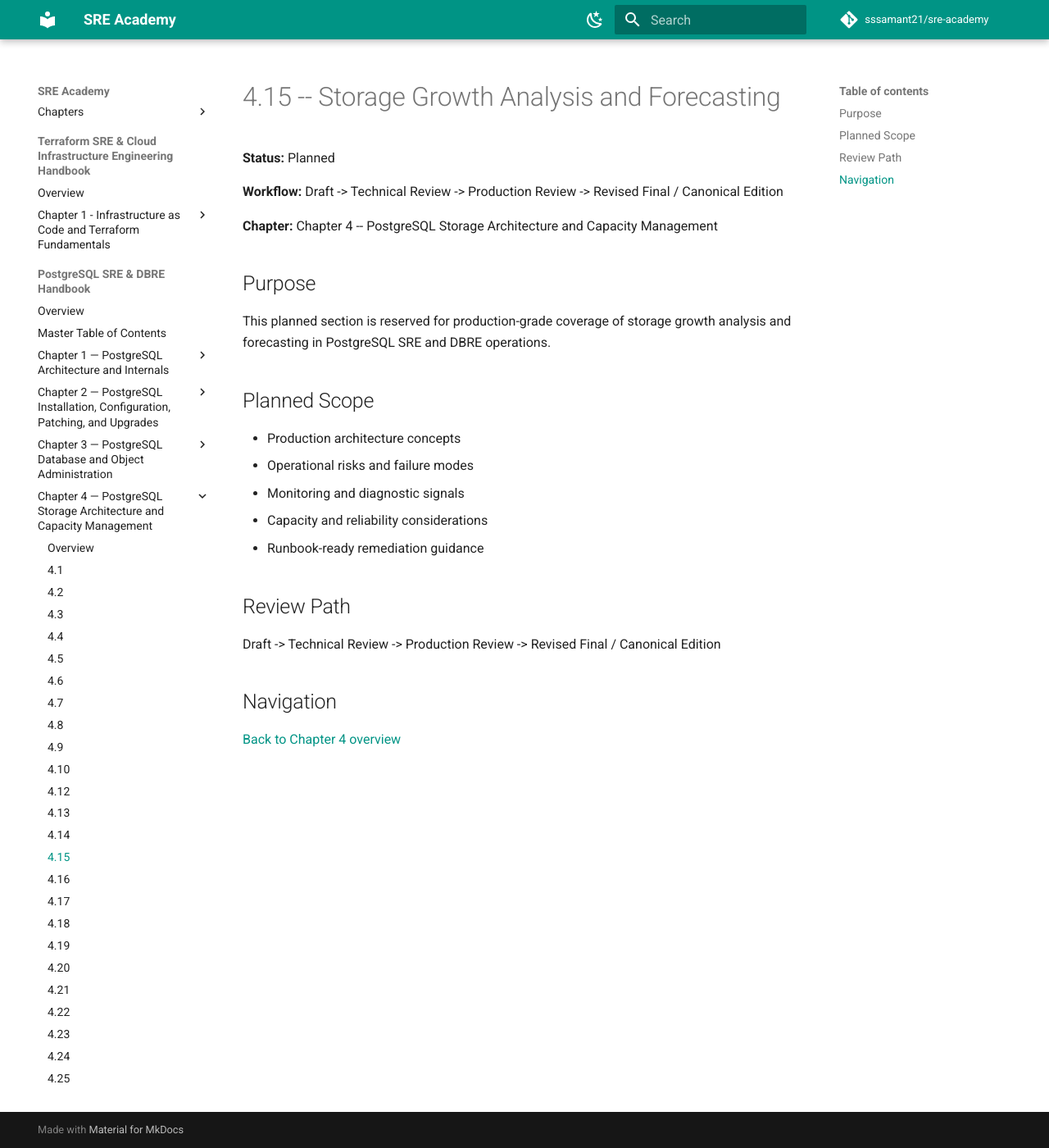
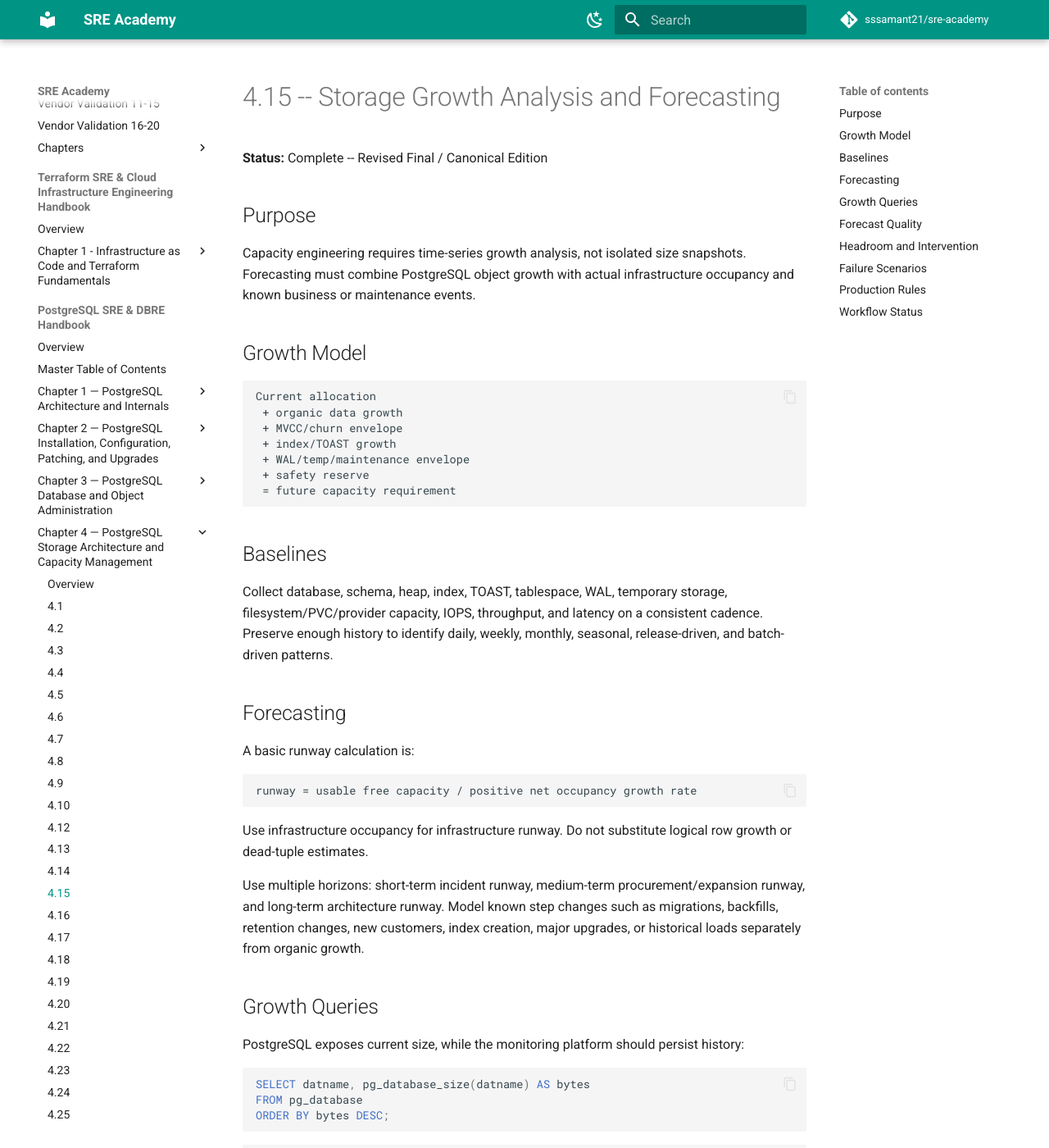
Before and after one commit to sssamant21/sre-academy, an MkDocs documentation site: the page built from docs/books/postgresql-sre-dbre-handbook/chapter-04/4.15-storage-growth-analysis-and-forecasting.md, in a window 1280 px wide and 1400 px high. Shown: the whole window at 82% size. Built offline with MkDocs 1.6.1 and Material for MkDocs 9.7.7, drawn with Linux system fonts in a browser that asks for light colours; comment, search, counter and statistics services are not loaded; some of the changed text lies outside the part shown.

Commit message:
docs(postgres): publish canonical section 4.15 storage forecasting

````diff
--- a/docs/books/postgresql-sre-dbre-handbook/chapter-04/4.15-storage-growth-analysis-and-forecasting.md
+++ b/docs/books/postgresql-sre-dbre-handbook/chapter-04/4.15-storage-growth-analysis-and-forecasting.md
@@ -1,27 +1,85 @@
 # 4.15 -- Storage Growth Analysis and Forecasting
 
-**Status:** Planned
-
-**Workflow:** Draft -> Technical Review -> Production Review -> Revised Final / Canonical Edition
-
-**Chapter:** Chapter 4 -- PostgreSQL Storage Architecture and Capacity Management
+**Status:** Complete -- Revised Final / Canonical Edition
 
 ## Purpose
 
-This planned section is reserved for production-grade coverage of storage growth analysis and forecasting in PostgreSQL SRE and DBRE operations.
+Capacity engineering requires time-series growth analysis, not isolated size snapshots. Forecasting must combine PostgreSQL object growth with actual infrastructure occupancy and known business or maintenance events.
 
-## Planned Scope
+## Growth Model
 
-- Production architecture concepts
-- Operational risks and failure modes
-- Monitoring and diagnostic signals
-- Capacity and reliability considerations
-- Runbook-ready remediation guidance
+```text
+Current allocation
+ + organic data growth
+ + MVCC/churn envelope
+ + index/TOAST growth
+ + WAL/temp/maintenance envelope
+ + safety reserve
+ = future capacity requirement
+```
 
-## Review Path
+## Baselines
 
-Draft -> Technical Review -> Production Review -> Revised Final / Canonical Edition
+Collect database, schema, heap, index, TOAST, tablespace, WAL, temporary storage, filesystem/PVC/provider capacity, IOPS, throughput, and latency on a consistent cadence. Preserve enough history to identify daily, weekly, monthly, seasonal, release-driven, and batch-driven patterns.
 
-## Navigation
+## Forecasting
 
-[Back to Chapter 4 overview](index.md)
+A basic runway calculation is:
+
+```text
+runway = usable free capacity / positive net occupancy growth rate
+```
+
+Use infrastructure occupancy for infrastructure runway. Do not substitute logical row growth or dead-tuple estimates.
+
+Use multiple horizons: short-term incident runway, medium-term procurement/expansion runway, and long-term architecture runway. Model known step changes such as migrations, backfills, retention changes, new customers, index creation, major upgrades, or historical loads separately from organic growth.
+
+## Growth Queries
+
+PostgreSQL exposes current size, while the monitoring platform should persist history:
+
+```sql
+SELECT datname, pg_database_size(datname) AS bytes
+FROM pg_database
+ORDER BY bytes DESC;
+```
+
+```sql
+SELECT schemaname, relname,
+       pg_total_relation_size(relid) AS total_bytes
+FROM pg_stat_user_tables
+ORDER BY total_bytes DESC;
+```
+
+## Forecast Quality
+
+Do not extrapolate from one short abnormal window. Separate sustained trend from temporary spikes, rewrites, bulk loads, temporary files, WAL retention incidents, and backup artifacts. Maintain forecast confidence bands or conservative scenarios where uncertainty is material.
+
+## Headroom and Intervention
+
+Forecast the date at which operational headroom will be breached, not merely the date of theoretical 100% utilization. Include expansion lead time, validation time, maintenance/rewrite working space, failover requirements, and provider/storage scaling constraints.
+
+## Failure Scenarios
+
+**Linear forecast misses step load:** a planned migration adds hundreds of GB instantly. Correct by maintaining event-adjusted forecasts.
+
+**Database-size forecast misses WAL/temp:** object growth appears safe while `pg_wal` or temporary workload exhausts the volume. Forecast independent storage domains.
+
+**Percentage-only planning:** 80% of a 100 GB volume and 80% of a 20 TB volume have radically different absolute headroom and response options. Track both percentage and free bytes/runway.
+
+## Production Rules
+
+1. Persist historical size and infrastructure occupancy.
+2. Forecast actual storage consumption, not only logical data.
+3. Separate organic growth from step events and transient spikes.
+4. Track multiple storage domains independently.
+5. Forecast headroom breach before disk exhaustion.
+6. Include expansion lead time and maintenance working space.
+7. Reforecast after migrations, purges, schema/index changes, and incidents.
+8. Compare forecast with actuals and improve the model continuously.
+
+## Workflow Status
+
+Draft **Complete** -> Technical Review **Complete** -> Production Review **Complete** -> Revised Final / Canonical Edition **Complete**
+
+**Next section: 4.16 -- Database, Schema, Table, and Index Size Analysis.**
````
